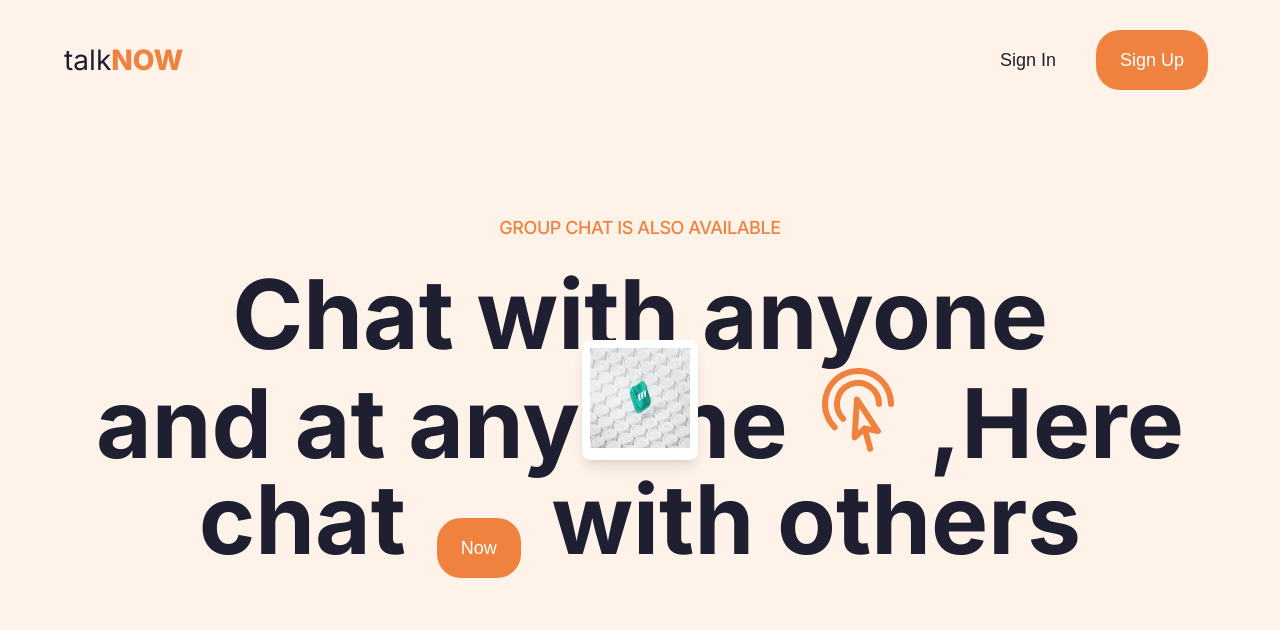
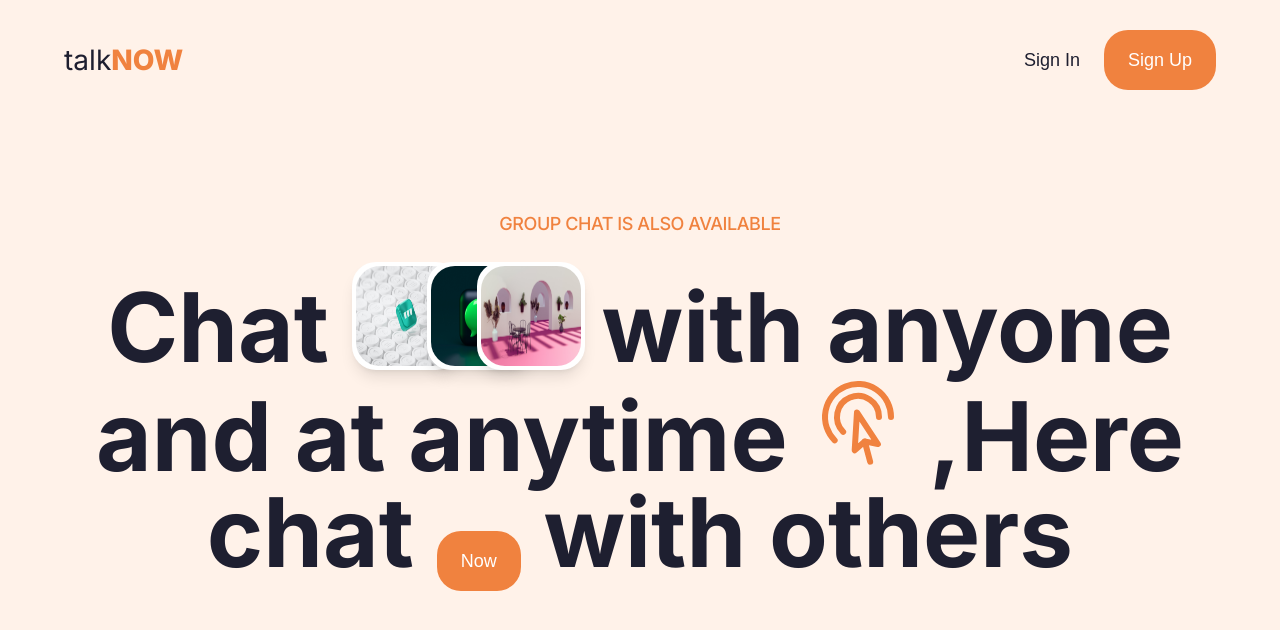
Before and after one commit to siriHtree/Websocket-learning, a Next.js app in the folder real-time-chat/: page / in a window 1280 px wide. Shown: the top 630 px of the page. Built offline with nearby package versions, Linux system fonts and the light colour scheme.

Commit message:
positioned images in home page

```diff
--- a/real-time-chat/src/components/Common/CButton.tsx
+++ b/real-time-chat/src/components/Common/CButton.tsx
@@ -1,13 +1,14 @@
 export default function CButton(props: any) {
 	return (
-		<button
+			<button
 			className={`${
 				props.emphasis
 					? "text-white  bg-clr2"
 					: "text-clr1 bg-transparent"
-			} py-4 px-6 rounded-3xl text-lg border-none cursor-pointer m-2`}
+			} py-4 px-6 rounded-3xl text-lg border-none cursor-pointer`}
 		>
 			<span>{props.children}</span>
 		</button>
+
 	);
 }
--- a/real-time-chat/src/components/Home/Home.tsx
+++ b/real-time-chat/src/components/Home/Home.tsx
@@ -5,6 +5,7 @@ import { motion } from "framer-motion";
 // import StartButton from "../StartButton";
 import { HiOutlineCursorArrowRipple } from "react-icons/hi2";
 import Pic from "./Pic";
+
 
 const Home = () => {
 	return (
@@ -23,16 +24,20 @@ const Home = () => {
 					</span>
 				</h6>
 				<h1 className="text-clr1 text-8xl text-center">
-					Chat with anyone <br /> and at anytime{" "}
+					Chat&nbsp;<Pic></Pic>
+
+			with anyone <br /> and at anytime{" "}
 					<HiOutlineCursorArrowRipple className="text-clr2" /> ,Here{" "}
 					<br /> chat{" "}
-					<span>
+					<span className="">
 						<CButton emphasis={true}>Now</CButton>{" "}
 					</span>
 					with others
 				</h1>
 			</div>
-			<Pic size={100}></Pic>
+
+
+
 		</section>
 	);
 };
--- a/real-time-chat/src/components/Home/Pic.tsx
+++ b/real-time-chat/src/components/Home/Pic.tsx
@@ -2,15 +2,41 @@ import React from "react";
 import Image from "next/image";
 
 const Pic = (props: any) => {
+	let size=100
 	return (
-		<div className="p-2 bg-white rounded-lg absolute shadow-lg">
+		<span className="relative inline-block w-[250px] h-[100px]">
+			<div className={`p-1 bg-white rounded-3xl absolute shadow-lg flex items-center justify-center`}>
 			<Image
-				src="/assets/img1.jpg"
-				width={props.size}
-				height={props.size}
+		        // style={props.style}
+				className="rounded-3xl"
+				src='/assets/img1.jpg'
+				width={size}
+				height={size}
 				alt="Picture of the author"
 			/>
 		</div>
+		<div className={`p-1 bg-white rounded-3xl absolute shadow-lg left-[30%] flex items-center justify-center`}>
+			<Image
+		        // style={props.style}
+				className="rounded-3xl"
+				src='/assets/img2.jpg'
+				width={size}
+				height={size}
+				alt="Picture of the author"
+			/>
+		</div>
+		<div className={`p-1 bg-white rounded-3xl absolute shadow-lg left-[50%] flex items-center justify-center`}>
+			<Image
+		        // style={props.style}
+				className="rounded-3xl"
+				src='/assets/img3.jpg'
+				width={size}
+				height={size}
+				alt="Picture of the author"
+			/>
+		</div>
+		</span>
+
 	);
 };
 
```
